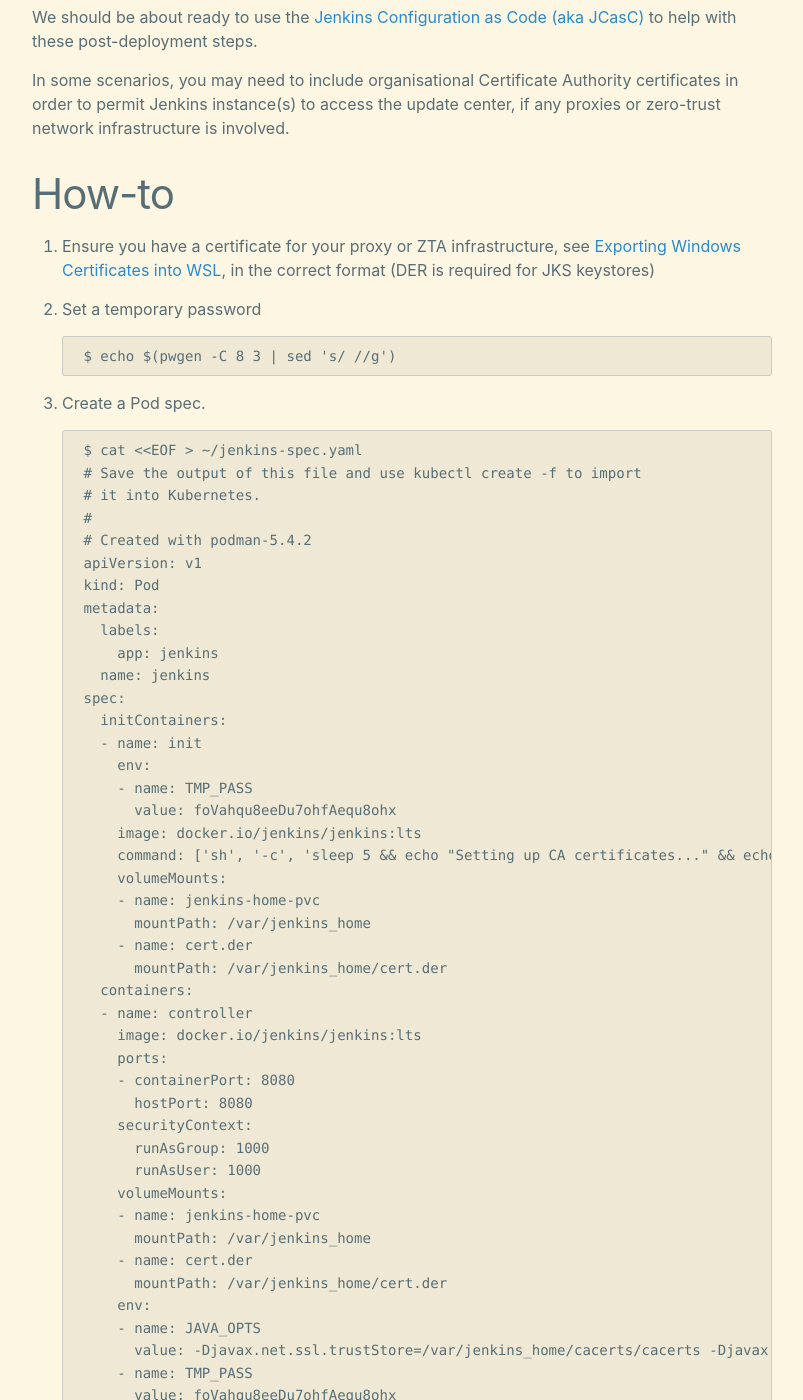
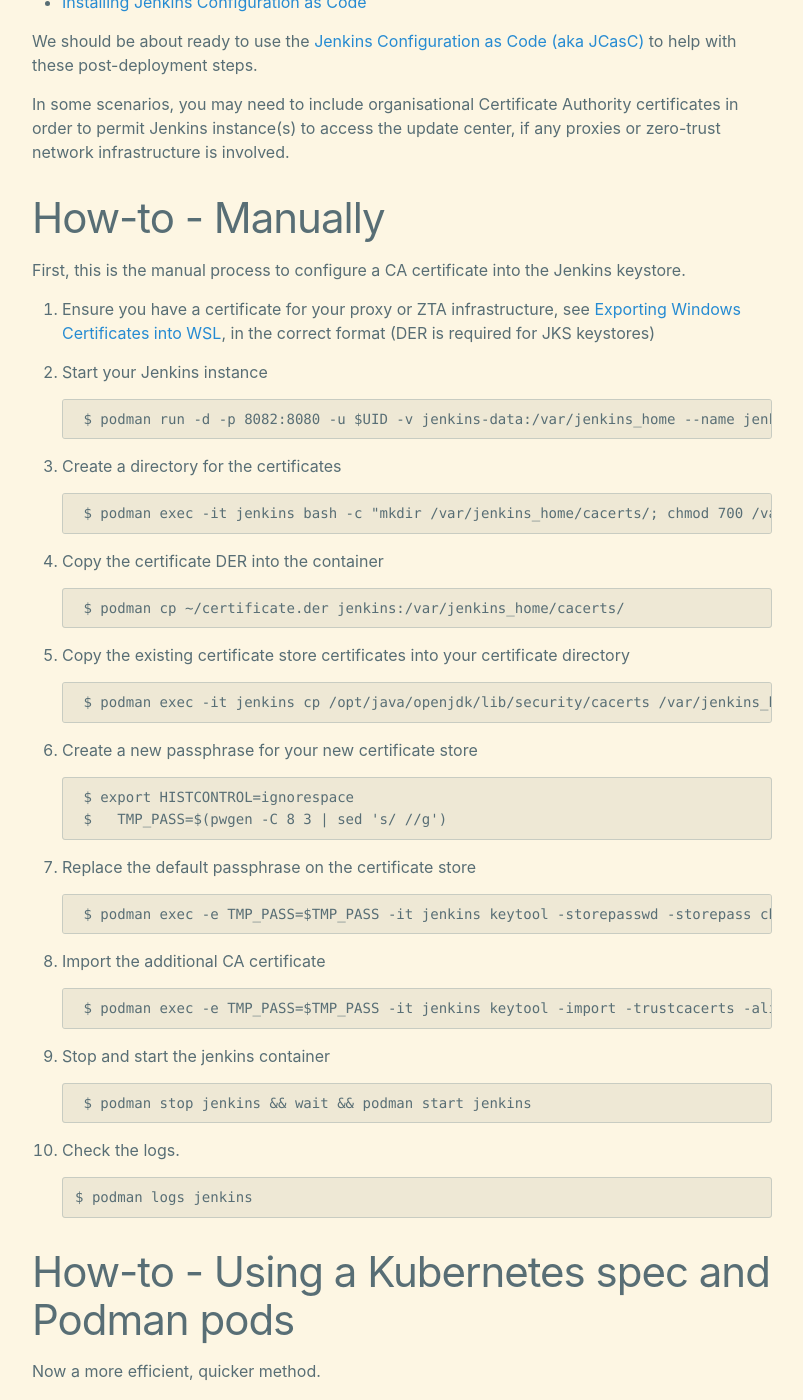
Before and after one commit to wmcdonald404/wmcdonald404.github.io, a Jekyll site: the page built from _posts/2025-05-02-jenkins-configuring-certificate-authority.md, in a window 1280 px wide and 1400 px high, scrolled down 469 px. Shown: the whole window, without its empty margins (238-1041 px from the left). Built offline with Jekyll 4.4.1, drawn with Linux system fonts in a browser that asks for light colours; some of the changed text lies outside the part shown.

Commit message:
Update Jenkins CA cert post with the more manual, but easily comprehensible process.

````diff
--- a/_posts/2025-05-02-jenkins-configuring-certificate-authority.md
+++ b/_posts/2025-05-02-jenkins-configuring-certificate-authority.md
@@ -1,5 +1,5 @@
 ---
-title: "Jenkins with CA Root certificate"
+title: "Installing CA Root Certificate in Jenkins"
 tags:
 - containers
 - jenkins
@@ -19,9 +19,72 @@ We should be about ready to use the [Jenkins Configuration as Code (aka JCasC)](
 
 In some scenarios, you may need to include organisational Certificate Authority certificates in order to permit Jenkins instance(s) to access the update center, if any proxies or zero-trust network infrastructure is involved.
 
-# How-to
+# How-to - Manually
+
+First, this is the manual process to configure a CA certificate into the Jenkins keystore.
 
 1. Ensure you have a certificate for your proxy or ZTA infrastructure, see [Exporting Windows Certificates into WSL](https://wmcdonald404.co.uk/2024/05/19/windows-certificates-into-wsl.html), in the correct format (DER is required for JKS keystores)
+
+2. Start your Jenkins instance
+
+    ```
+    $ podman run -d -p 8082:8080 -u $UID -v jenkins-data:/var/jenkins_home --name jenkins docker.io/jenkins/jenkins:lts
+    ```
+
+3. Create a directory for the certificates
+
+    ```
+    $ podman exec -it jenkins bash -c "mkdir /var/jenkins_home/cacerts/; chmod 700 /var/jenkins_home"
+    ```
+
+4. Copy the certificate DER into the container
+
+    ```
+    $ podman cp ~/certificate.der jenkins:/var/jenkins_home/cacerts/
+    ```
+
+5. Copy the existing certificate store certificates into your certificate directory
+
+    ```
+    $ podman exec -it jenkins cp /opt/java/openjdk/lib/security/cacerts /var/jenkins_home/cacerts/
+    ```
+
+6. Create a new passphrase for your new certificate store
+
+    ```
+    $ export HISTCONTROL=ignorespace
+    $   TMP_PASS=$(pwgen -C 8 3 | sed 's/ //g')
+    ```
+
+7. Replace the default passphrase on the certificate store
+
+    ```
+    $ podman exec -e TMP_PASS=$TMP_PASS -it jenkins keytool -storepasswd -storepass changeit -new $TMP_PASS -keystore /var/jenkins_home/cacerts/cacerts
+    ```
+
+8. Import the additional CA certificate
+
+    ```
+    $ podman exec -e TMP_PASS=$TMP_PASS -it jenkins keytool -import -trustcacerts -alias 'Cloudflare Root CA' -file /var/jenkins_home/cloudflare.der -keystore /var/jenkins_home/cacerts/cacerts -storepass $TMP_PASS -noprompt
+    ```
+
+9. Stop and start the jenkins container
+
+    ```
+    $ podman stop jenkins && wait && podman start jenkins
+    ```
+
+10. Check the logs.
+
+    ```
+    $ podman logs jenkins
+    ```
+
+# How-to - Using a Kubernetes spec and Podman pods
+
+Now a more efficient, quicker method.
+
+1. Again, ensure you have a certificate for your proxy or ZTA infrastructure, see [Exporting Windows Certificates into WSL](https://wmcdonald404.co.uk/2024/05/19/windows-certificates-into-wsl.html), in the correct format (DER is required for JKS keystores)
 
 2. Set a temporary password
 
````
